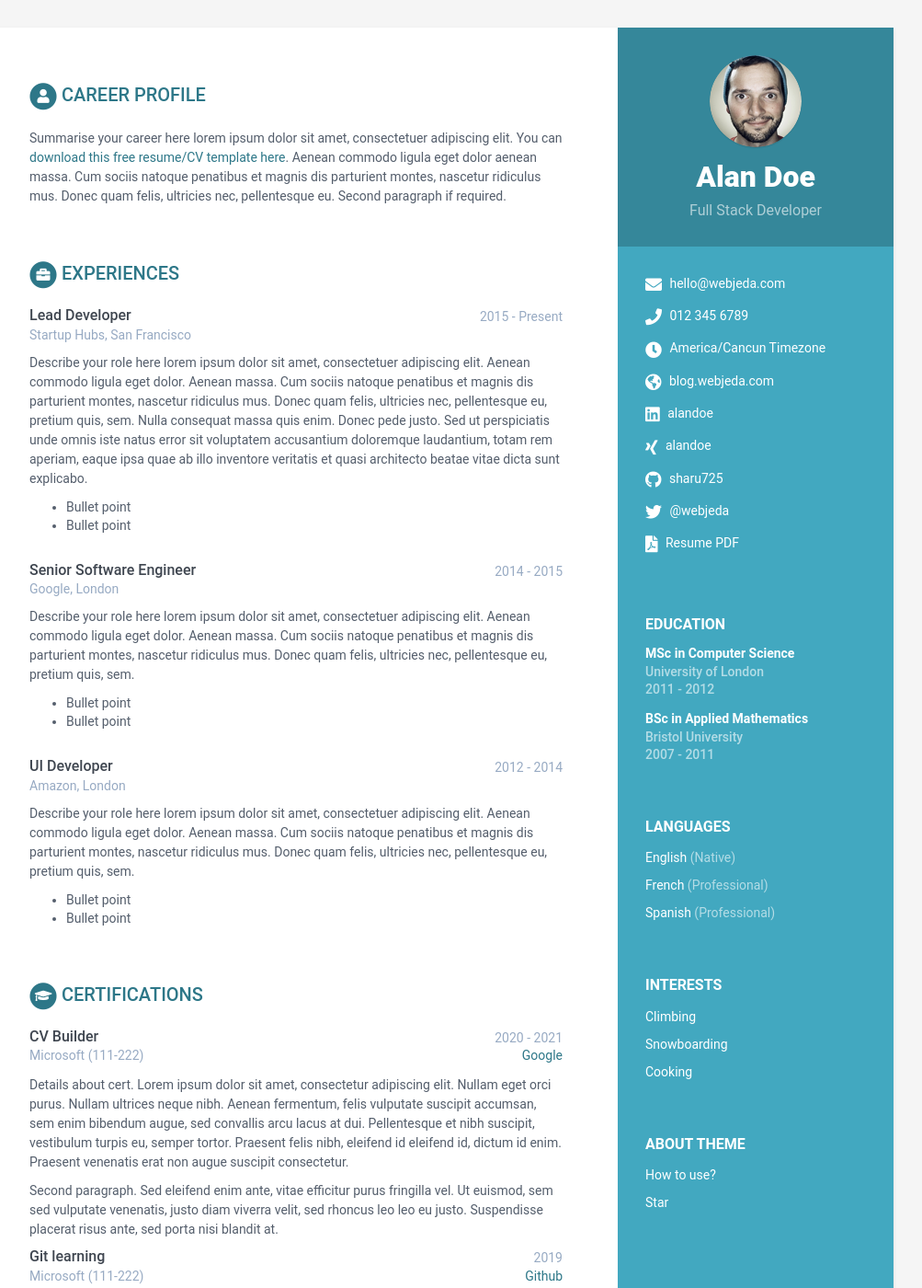
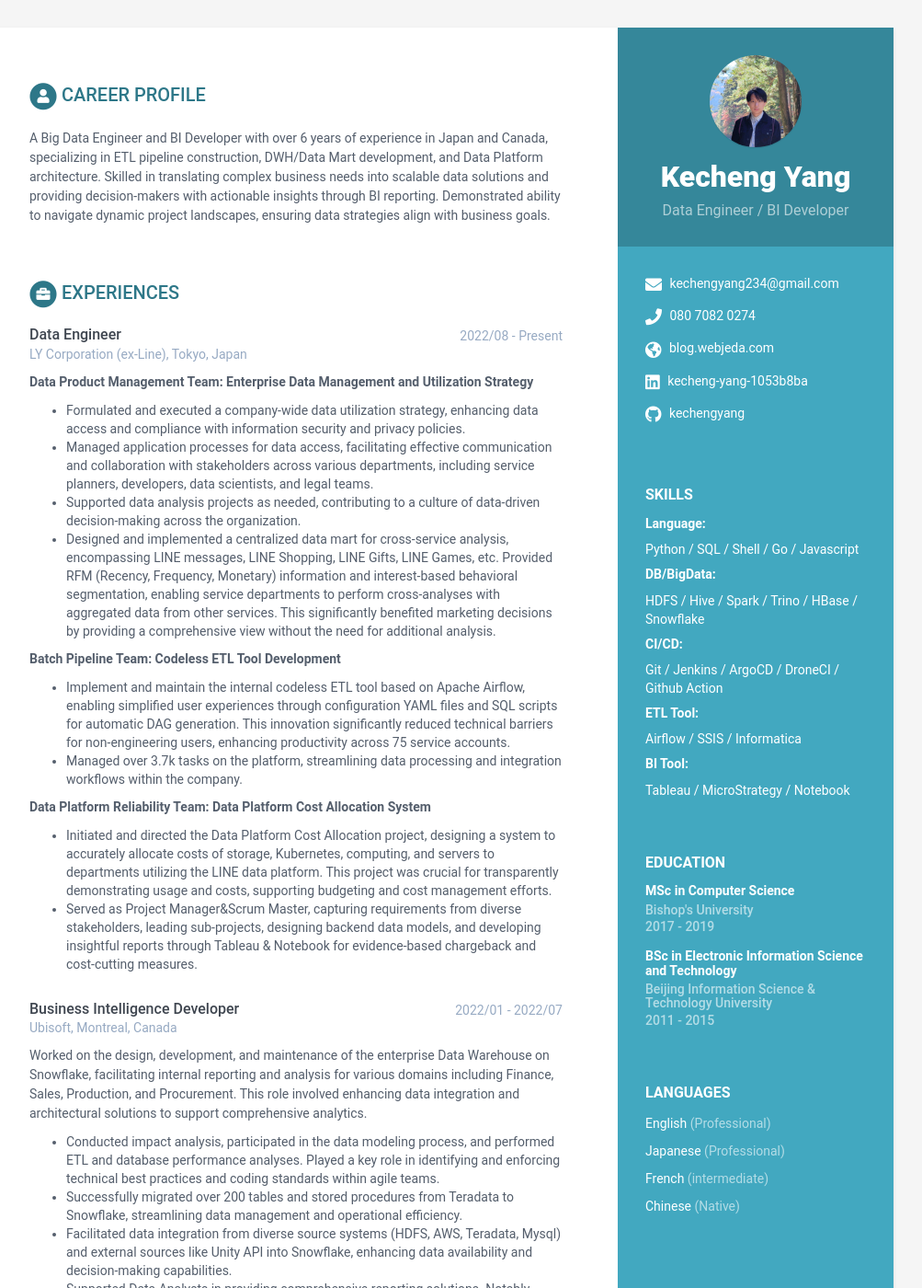
Before and after one commit to kechengyang/cv, a Jekyll site: the page built from index.html, in a window 1280 px wide and 1400 px high. Shown: the whole window at 92% size, without its empty margins (168-1171 px from the left). Built offline with Jekyll 4.4.1, drawn with Linux system fonts in a browser that asks for light colours; some of the changed text lies outside the part shown.

Commit message:
Initial CV

```diff
--- a/_data/data.yml
+++ b/_data/data.yml
@@ -3,263 +3,268 @@
 #
 
 sidebar:
-    position: right # position of the sidebar : left or right
-    about: True # set to False or comment line if you want to remove the "how to use?" in the sidebar
-    education: True # set to False if you want education in main section instead of in sidebar
+  position: right # position of the sidebar : left or right
+  about: False # set to False or comment line if you want to remove the "how to use?" in the sidebar
+  education: True # set to False if you want education in main section instead of in sidebar
 
-    # Profile information
-    name: Alan Doe
-    tagline: Full Stack Developer
-    avatar: profile.png  #place a 100x100 picture inside /assets/images/ folder and provide the name of the file below
+  # Profile information
+  name: Kecheng Yang
+  tagline: Data Engineer / BI Developer
+  avatar: photo.jpeg #place a 100x100 picture inside /assets/images/ folder and provide the name of the file below
 
-    # Sidebar links
-    email: hello@webjeda.com
-    phone: 012 345 6789
-    timezone: America/Cancun Timezone
-    citizenship:
-    website: blog.webjeda.com #do not add http://
-    linkedin: alandoe
-    xing: alandoe
-    github: sharu725
-    telegram: # add your nickname without '@' sign
-    gitlab:
-    bitbucket:
-    twitter: '@webjeda'
-    stack-overflow: # Number/Username, e.g. 123456/alandoe
-    codewars:
-    goodreads: # Number-Username, e.g. 123456-alandoe
-    pdf: http://www.africau.edu/images/default/sample.pdf
+  # Sidebar links
+  email: kechengyang234@gmail.com
+  phone: 080 7082 0274
+  citizenship:
+  website: blog.webjeda.com #do not add http://
+  linkedin: kecheng-yang-1053b8ba
+  github: kechengyang
+  telegram: # add your nickname without '@' sign
+  gitlab:
+  bitbucket:
+  twitter:
+  stack-overflow: # Number/Username, e.g. 123456/alandoe
+  codewars:
+  goodreads: # Number-Username, e.g. 123456-alandoe
+  pdf:
 
-    languages:
-      title: Languages
-      info:
-        - idiom: English
-          level: Native
+  skill:
+    title: Skills
+    categories:
+      - item: Language
+        skills: ["Python", "SQL", "Shell", "Go", "Javascript"]
+      - item: DB/BigData
+        skills: ["HDFS", "Hive", "Spark", "Trino", "HBase", "Snowflake"]
+      - item: CI/CD
+        skills: ["Git", "Jenkins", "ArgoCD", "DroneCI", "Github Action"]
+      - item: ETL Tool
+        skills: ["Airflow", "SSIS", "Informatica"]
+      - item: BI Tool
+        skills: ["Tableau", "MicroStrategy", "Notebook"]
 
-        - idiom: French
-          level: Professional
+  languages:
+    title: Languages
+    info:
+      - idiom: English
+        level: Professional
 
-        - idiom: Spanish
-          level: Professional
+      - idiom: Japanese
+        level: Professional
 
-    interests:
-      title: Interests
-      info:
-        - item: Climbing
-          link:
+      - idiom: French
+        level: intermediate
 
-        - item: Snowboarding
-          link:
+      - idiom: Chinese
+        level: Native
 
-        - item: Cooking
-          link:
+  # interests:
+  #   title: Interests
+  #   info:
+  #     - item: Soccer
+  #       link:
+
+  #     - item: Soccer
+  #       link:
+
+  #     - item: Cooking
+  #       link:
 
 career-profile:
-    title: Career Profile
-    summary: |
-      Summarise your career here lorem ipsum dolor sit amet, consectetuer
-      adipiscing elit. You can [download this free resume/CV template here]().
-      Aenean commodo ligula eget dolor aenean massa. Cum sociis natoque
-      penatibus et magnis dis parturient montes, nascetur ridiculus mus.
-      Donec quam felis, ultricies nec, pellentesque eu.
-      Second paragraph if required.
+  title: Career Profile
+  summary: |
+    A Big Data Engineer and BI Developer with over 6 years of experience in Japan and Canada, specializing in ETL pipeline construction, DWH/Data Mart development, and Data Platform architecture. Skilled in translating complex business needs into scalable data solutions and providing decision-makers with actionable insights through BI reporting. Demonstrated ability to navigate dynamic project landscapes, ensuring data strategies align with business goals.
 education:
-    title: Education
-    info:
-      - degree: MSc in Computer Science
-        university: University of London
-        time: 2011 - 2012
-        details: |
-          Describe your study here lorem ipsum dolor sit amet, consectetuer
-          adipiscing elit. Aenean commodo ligula eget dolor. Aenean massa. Cum
-          sociis natoque penatibus et magnis dis parturient montes, nascetur
-          ridiculus mus. Donec quam felis, ultricies nec, pellentesque eu,
-          pretium quis, sem.
-            - Bullet point
-            - Bullet point
-      - degree: BSc in Applied Mathematics
-        university: Bristol University
-        time: 2007 - 2011
-        details: |
-          Describe your study here lorem ipsum dolor sit amet, consectetuer
-          adipiscing elit. Aenean commodo ligula eget dolor. Aenean massa. Cum
-          sociis natoque penatibus et magnis dis parturient montes, nascetur
-          ridiculus mus. Donec quam felis, ultricies nec, pellentesque eu,
-          pretium quis, sem.
-            - Bullet point
-            - Bullet point
+  title: Education
+  info:
+    - degree: MSc in Computer Science
+      university: Bishop's University
+      time: 2017 - 2019
+      details: |
+
+    - degree: BSc in Electronic Information Science and Technology
+      university: Beijing Information Science & Technology University
+      time: 2011 - 2015
+      details: |
 
 experiences:
-    title: Experiences
-    info:
-      - role: Lead Developer
-        time: 2015 - Present
-        company: Startup Hubs, San Francisco
-        details: |
-          Describe your role here lorem ipsum dolor sit amet, consectetuer
-          adipiscing elit. Aenean commodo ligula eget dolor. Aenean massa.
-          Cum sociis natoque penatibus et magnis dis parturient montes,
-          nascetur ridiculus mus. Donec quam felis, ultricies nec,
-          pellentesque eu, pretium quis, sem. Nulla consequat massa quis
-          enim. Donec pede justo. Sed ut perspiciatis unde omnis iste natus
-          error sit voluptatem accusantium doloremque laudantium, totam rem
-          aperiam, eaque ipsa quae ab illo inventore veritatis et quasi
-          architecto beatae vitae dicta sunt explicabo.
-            - Bullet point
-            - Bullet point
-      - role: Senior Software Engineer
-        time: 2014 - 2015
-        company: Google, London
-        details: |
-          Describe your role here lorem ipsum dolor sit amet, consectetuer
-          adipiscing elit. Aenean commodo ligula eget dolor. Aenean massa.
-          Cum sociis natoque penatibus et magnis dis parturient montes,
-          nascetur ridiculus mus. Donec quam felis, ultricies nec,
-          pellentesque eu, pretium quis, sem.
-            - Bullet point
-            - Bullet point
-      - role: UI Developer
-        time: 2012 - 2014
-        company: Amazon, London
-        details: |
-          Describe your role here lorem ipsum dolor sit amet, consectetuer
-          adipiscing elit. Aenean commodo ligula eget dolor. Aenean massa.
-          Cum sociis natoque penatibus et magnis dis parturient montes,
-          nascetur ridiculus mus. Donec quam felis, ultricies nec,
-          pellentesque eu, pretium quis, sem.
-            - Bullet point
-            - Bullet point
+  title: Experiences
+  info:
+    - role: Data Engineer
+      time: 2022/08 - Present
+      company: LY Corporation (ex-Line), Tokyo, Japan
+      details: |
+        **Data Product Management Team: Enterprise Data Management and Utilization Strategy**
+        - Formulated and executed a company-wide data utilization strategy, enhancing data access and compliance with information security and privacy policies.
+        - Managed application processes for data access, facilitating effective communication and collaboration with stakeholders across various departments, including service planners, developers, data scientists, and legal teams.
+        - Supported data analysis projects as needed, contributing to a culture of data-driven decision-making across the organization.
+        - Designed and implemented a centralized data mart for cross-service analysis, encompassing LINE messages, LINE Shopping, LINE Gifts, LINE Games, etc. Provided RFM (Recency, Frequency, Monetary) information and interest-based behavioral segmentation, enabling service departments to perform cross-analyses with aggregated data from other services. This significantly benefited marketing decisions by providing a comprehensive view without the need for additional analysis.
 
-certifications:
-      title: Certifications
-      list:
-        - name: CV Builder
-          start: 2020
-          end: 2021
-          organization: Microsoft
-          credentialid: 111-222
-          credentialurl: www.google.com
-          credentialname: Google
-          details: |
-            Details about cert. Lorem ipsum dolor sit amet, consectetur
-            adipiscing elit.
-            Nullam eget orci purus. Nullam ultrices neque nibh.
-            Aenean fermentum, felis vulputate suscipit accumsan,
-            sem enim bibendum augue, sed convallis arcu lacus at dui.
-            Pellentesque et nibh suscipit, vestibulum turpis eu, semper tortor.
-            Praesent felis nibh, eleifend id eleifend id, dictum id enim.
-            Praesent venenatis erat non augue suscipit consectetur.
+        **Batch Pipeline Team: Codeless ETL Tool Development**
+        - Implement and maintain the internal codeless ETL tool based on Apache Airflow, enabling simplified user experiences through configuration YAML files and SQL scripts for automatic DAG generation. This innovation significantly reduced technical barriers for non-engineering users, enhancing productivity across 75 service accounts.
+        - Managed over 3.7k tasks on the platform, streamlining data processing and integration workflows within the company.
 
-            Second paragraph. Sed eleifend enim ante, vitae efficitur purus
-            fringilla vel. Ut euismod, sem sed vulputate venenatis,
-            justo diam viverra velit, sed rhoncus leo leo eu justo.
-            Suspendisse placerat risus ante, sed porta nisi blandit at.
-        - name: Git learning
-          start: 2019
-          end:
-          organization: Microsoft
-          credentialid: 111-222
-          credentialurl: www.github.com
-          credentialname: Github
-          details: |
-            Older certification. Lorem ipsum dolor sit amet, consectetur
-            adipiscing elit.
-            Nullam eget orci purus. Nullam ultrices neque nibh.
-            Aenean fermentum, felis vulputate suscipit accumsan,
-            sem enim bibendum augue, sed convallis arcu lacus at dui.
-            Pellentesque et nibh suscipit, vestibulum turpis eu, semper tortor.
-            Praesent felis nibh, eleifend id eleifend id, dictum id enim.
-            Praesent venenatis erat non augue suscipit consectetur.
+        **Data Platform Reliability Team: Data Platform Cost Allocation System**
+        - Initiated and directed the Data Platform Cost Allocation project, designing a system to accurately allocate costs of storage, Kubernetes, computing, and servers to departments utilizing the LINE data platform. This project was crucial for transparently demonstrating usage and costs, supporting budgeting and cost management efforts.
+        - Served as Project Manager&Scrum Master, capturing requirements from diverse stakeholders, leading sub-projects, designing backend data models, and developing insightful reports through Tableau & Notebook for evidence-based chargeback and cost-cutting measures.
 
-projects:
-    title: Projects
-    intro: >
-      You can list your side projects in this
-      section. Lorem ipsum dolor sit amet, consectetur adipiscing elit.
-      Vestibulum et ligula in nunc bibendum fringilla a eu lectus.
-    assignments:
-      - title: Velocity
-        link: "#hook"
-        tagline: "A responsive website template designed to help startups promote, market and sell their products."
+    - role: Business Intelligence Developer
+      time: 2022/01 - 2022/07
+      company: Ubisoft, Montreal, Canada
+      details: |
+        Worked on the design, development, and maintenance of the enterprise Data Warehouse on Snowflake, facilitating internal reporting and analysis for various domains including Finance, Sales, Production, and Procurement. This role involved enhancing data integration and architectural solutions to support comprehensive analytics.
+        - Conducted impact analysis, participated in the data modeling process, and performed ETL and database performance analyses. Played a key role in identifying and enforcing technical best practices and coding standards within agile teams.
+        - Successfully migrated over 200 tables and stored procedures from Teradata to Snowflake, streamlining data management and operational efficiency.
+        - Facilitated data integration from diverse source systems (HDFS, AWS, Teradata, Mysql) and external sources like Unity API into Snowflake, enhancing data availability and decision-making capabilities.
+        - Supported Data Analysts in providing comprehensive reporting solutions. Notably, developed and implemented a data solution that aggregated and visualized information on the company’s devices (PCs, GPUs, memory, etc.) and software licenses. This initiative enabled the visualization of IT operation usage and costs, assisting the IT department in monitoring resources and achieving a 10% cost reduction.
 
-      - title: DevStudio
-        link: "#"
-        tagline: "A responsive website template designed to help web developers/designers market their services."
+    - role: BI & Analyst Developer
+      time: 2019/07 - 2021/12
+      company: Global Excel Management Inc, Sherbrooke, Canada
+      details: |
+        - Orchestrated the designing, developing, and debugging of new or existing ETL pipe line & Reporting process to monitor daily bill, claim and payment transactions activities.
+        - Worked on SSIS and Azure Data Factory to integrate data of both on-prem and cloud and applied transformations rules to load to Landing Zone.
+        - Designed and implemented a data schedule and time-code data from the different entities as well as processing the data to provide a unified view of the platform.
+        - Built the OLAP cube on SSAS for dimensional modeling projects and upstream Power BI dashboard and Cognos reporting architecture.
+        - Collaborated with Product/Finance/Business teams to improve and maintain data quality and performance of Business Activity Monitoring jobs.
+        - Worked with stakeholders to understand business processes and translate them into functional and non-functional specifications for BI solutions.
+        - Strong connections with DevOps and Development teams to provide deployment, version control, QA & Production support for live applications.
 
-      - title: Tempo
-        link: "#"
-        tagline: "A responsive website template designed to help startups promote their products or services and to attract users &amp; investors"
+    - role: Creative Strategist
+      time: 2015/09 - 2016/09
+      company: Pico TBA Creative Network, Beijing, China
+      details: |
+        - Developed concepts and templates for creative deliverables, including digital media, events, exhibition and brand presentations for IT and car enterprises.
 
-      - title: Atom
-        link: "#"
-        tagline: "A comprehensive website template solution for startups/developers to market their mobile apps."
+# certifications:
+#   title: Certifications
+#   list:
+#     - name: CV Builder
+#       start: 2020
+#       end: 2021
+#       organization: Microsoft
+#       credentialid: 111-222
+#       credentialurl: www.google.com
+#       credentialname: Google
+#       details: |
+#         Details about cert. Lorem ipsum dolor sit amet, consectetur
+#         adipiscing elit.
+#         Nullam eget orci purus. Nullam ultrices neque nibh.
+#         Aenean fermentum, felis vulputate suscipit accumsan,
+#         sem enim bibendum augue, sed convallis arcu lacus at dui.
+#         Pellentesque et nibh suscipit, vestibulum turpis eu, semper tortor.
+#         Praesent felis nibh, eleifend id eleifend id, dictum id enim.
+#         Praesent venenatis erat non augue suscipit consectetur.
 
-      - title: Delta
-        link: "#"
-        tagline: "A responsive Bootstrap one page theme designed to help app developers promote their mobile apps"
+#         Second paragraph. Sed eleifend enim ante, vitae efficitur purus
+#         fringilla vel. Ut euismod, sem sed vulputate venenatis,
+#         justo diam viverra velit, sed rhoncus leo leo eu justo.
+#         Suspendisse placerat risus ante, sed porta nisi blandit at.
+#     - name: Git learning
+#       start: 2019
+#       end:
+#       organization: Microsoft
+#       credentialid: 111-222
+#       credentialurl: www.github.com
+#       credentialname: Github
+#       details: |
+#         Older certification. Lorem ipsum dolor sit amet, consectetur
+#         adipiscing elit.
+#         Nullam eget orci purus. Nullam ultrices neque nibh.
+#         Aenean fermentum, felis vulputate suscipit accumsan,
+#         sem enim bibendum augue, sed convallis arcu lacus at dui.
+#         Pellentesque et nibh suscipit, vestibulum turpis eu, semper tortor.
+#         Praesent felis nibh, eleifend id eleifend id, dictum id enim.
+#         Praesent venenatis erat non augue suscipit consectetur.
 
-oss:
-    title: OSS Contributions
-    intro: >
-      You can list your open source software contributions in this
-      section. Lorem ipsum dolor sit amet, consectetur adipiscing elit.
-      Vestibulum et ligula in nunc bibendum fringilla a eu lectus.
-    contributions:
-      - title: Tempo
-        link: "#"
-        tagline: "A responsive website template designed to help startups promote their products or services and to attract users &amp; investors"
+# projects:
+#   title: Projects
+#   intro: >
+#     You can list your side projects in this
+#     section. Lorem ipsum dolor sit amet, consectetur adipiscing elit.
+#     Vestibulum et ligula in nunc bibendum fringilla a eu lectus.
+#   assignments:
+#     - title: Velocity
+#       link: "#hook"
+#       tagline: "A responsive website template designed to help startups promote, market and sell their products."
 
-      - title: Atom
-        link: "#"
-        tagline: "A comprehensive website template solution for startups/developers to market their mobile apps."
+#     - title: DevStudio
+#       link: "#"
+#       tagline: "A responsive website template designed to help web developers/designers market their services."
 
-      - title: Delta
-        link: "#"
-        tagline: "A responsive Bootstrap one page theme designed to help app developers promote their mobile apps"
+#     - title: Tempo
+#       link: "#"
+#       tagline: "A responsive website template designed to help startups promote their products or services and to attract users &amp; investors"
 
-publications:
-    title: Publications
-    intro: |
-      You can list your publications in this section. Lorem ipsum dolor sit
-      amet, consectetur adipiscing elit. Vestibulum et ligula in nunc
-      bibendum fringilla a eu lectus.
-    papers:
-      - title: The Art of Computer Programming
-        link: "#"
-        authors: Donald E. Knuth
-        conference: Addison-Wesley, 1968
+#     - title: Atom
+#       link: "#"
+#       tagline: "A comprehensive website template solution for startups/developers to market their mobile apps."
 
-      - title: "Genetic Programming III: Darwinian Invention &amp; Problem Solving"
-        link: "#"
-        authors: Koza, J.R., Andre, D., Bennett, F.H., Keane, M.A.
-        conference: "Morgan Kaufmann Publishers Inc., San Francisco, CA, USA, 1st edn. (1999)"
+#     - title: Delta
+#       link: "#"
+#       tagline: "A responsive Bootstrap one page theme designed to help app developers promote their mobile apps"
 
-      - title: A syntax directed compiler for Algol 60
-        link: "#"
-        authors: Edgar T. Irons
-        conference: "Comm. ACM 4 (1961), 51–55"
+# oss:
+#   title: OSS Contributions
+#   intro: >
+#     You can list your open source software contributions in this
+#     section. Lorem ipsum dolor sit amet, consectetur adipiscing elit.
+#     Vestibulum et ligula in nunc bibendum fringilla a eu lectus.
+#   contributions:
+#     - title: Tempo
+#       link: "#"
+#       tagline: "A responsive website template designed to help startups promote their products or services and to attract users &amp; investors"
+
+#     - title: Atom
+#       link: "#"
+#       tagline: "A comprehensive website template solution for startups/developers to market their mobile apps."
+
+#     - title: Delta
+#       link: "#"
+#       tagline: "A responsive Bootstrap one page theme designed to help app developers promote their mobile apps"
+
+# publications:
+#   title: Publications
+#   intro: |
+#     You can list your publications in this section. Lorem ipsum dolor sit
+#     amet, consectetur adipiscing elit. Vestibulum et ligula in nunc
+#     bibendum fringilla a eu lectus.
+#   papers:
+#     - title: The Art of Computer Programming
+#       link: "#"
+#       authors: Donald E. Knuth
+#       conference: Addison-Wesley, 1968
+
+#     - title: "Genetic Programming III: Darwinian Invention &amp; Problem Solving"
+#       link: "#"
+#       authors: Koza, J.R., Andre, D., Bennett, F.H., Keane, M.A.
+#       conference: "Morgan Kaufmann Publishers Inc., San Francisco, CA, USA, 1st edn. (1999)"
+
+#     - title: A syntax directed compiler for Algol 60
+#       link: "#"
+#       authors: Edgar T. Irons
+#       conference: "Comm. ACM 4 (1961), 51–55"
 
 skills:
-    title: Skills &amp; Proficiency
+  title: Skills &amp; Proficiency
 
-    toolset:
-      - name: Python & Django
-        level: 98%
+  toolset:
+    - name: Python & Django
+      level: 98%
 
-      - name: Javascript & jQuery
-        level: 98%
+    - name: Javascript & jQuery
+      level: 98%
 
-      - name: Angular
-        level: 98%
+    - name: Angular
+      level: 98%
 
-      - name: HTML5 & CSS
-        level: 95%
+    - name: HTML5 & CSS
+      level: 95%
 
-      - name: Ruby on Rails
-        level: 85%
+    - name: Ruby on Rails
+      level: 85%
 
-      - name: Sketch & Photoshop
-        level: 60%
+    - name: Sketch & Photoshop
+      level: 60%
 
 footer: >
-    Designed with <i class="fas fa-heart"></i> by <a href="http://themes.3rdwavemedia.com" target="_blank" rel="nofollow">Xiaoying Riley</a>
+  Resume created by <i class="fas fa-heart"></i> by <a href="http://themes.3rdwavemedia.com" target="_blank" rel="nofollow">Kecheng Yang</a>
--- a/_includes/sidebar.html
+++ b/_includes/sidebar.html
@@ -19,6 +19,8 @@
 
   {% include contact.html %}
 
+  {% include skill.html %}
+
   {% if sidebar.education %}
     {% include education.html %}
   {% endif %}
--- /dev/null
+++ b/_includes/skill.html
@@ -0,0 +1,14 @@
+{% assign skills_section = site.data.data.sidebar.skill %}
+{% if skills_section %}
+<div class="skill-container container-block">
+
+  <h2 class="container-block-title">{{ skills_section.title }}</h2>
+  {% for category in skills_section.categories %}
+    <div class="skill-category">
+      <h5>{{ category.item }}:</h5>
+      <span>{{ category.skills | join: " / " }}</span>
+    </div>
+  {% endfor %}
+
+</div><!--//skill-container-->
+{% endif %}
--- a/index.html
+++ b/index.html
@@ -18,5 +18,3 @@ layout: default
 {% include oss-contributions.html %}
 
 {% include publications.html %}
-
-{% include skills.html %}
```
Also changed, not shown: README.md, assets/images/photo.jpeg (added).
